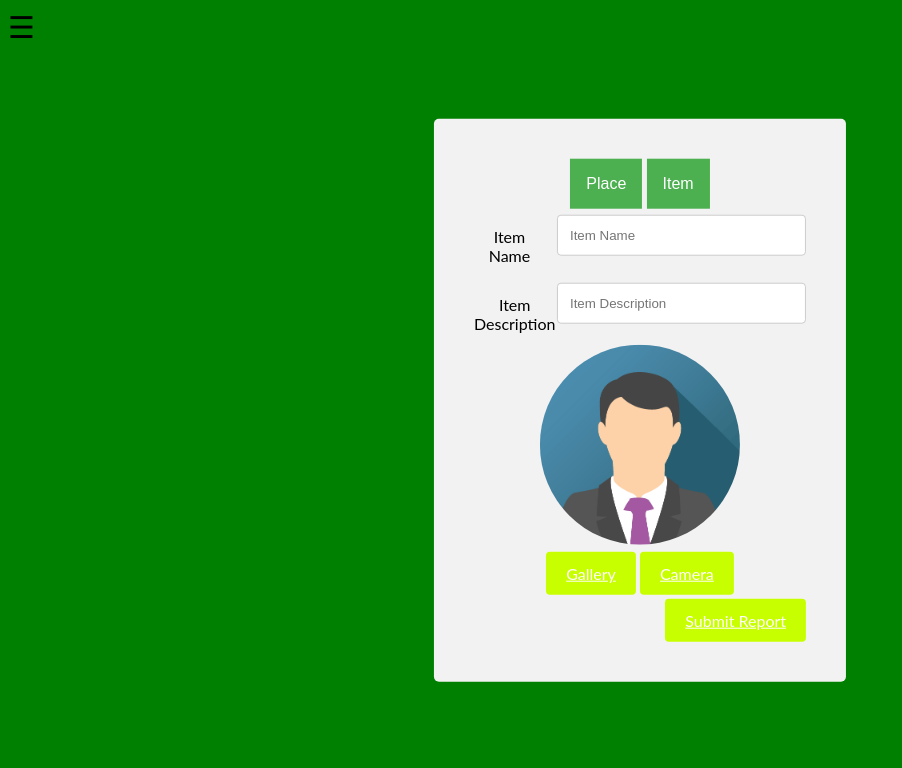
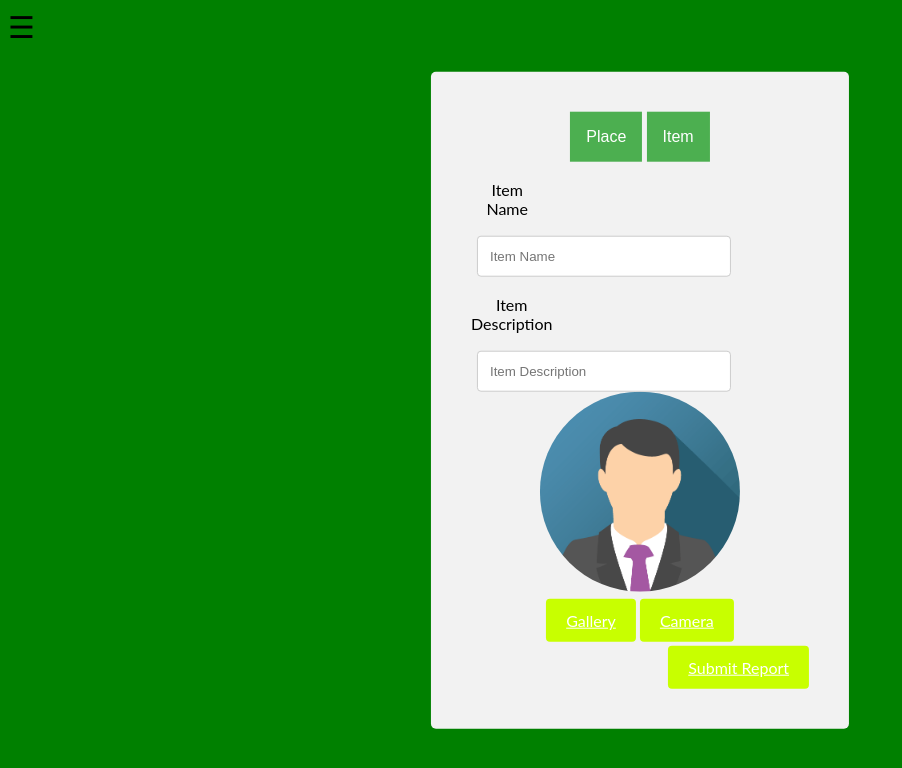
Before and after one commit to mukul-mishra/KhojPur_Website, a plain HTML site: page found_report.html in a window 1280 px wide. Shown: the whole page, without its empty margins (0-902 px from the left). Drawn offline with Linux system fonts and the light colour scheme.

Commit message:
add margin

```diff
--- a/found_report.html
+++ b/found_report.html
@@ -169,6 +169,7 @@
             float: left;
             width: 75%;
             margin-top: 6px;
+            margin-left: 6px;
         }
 
         .signin {
```
